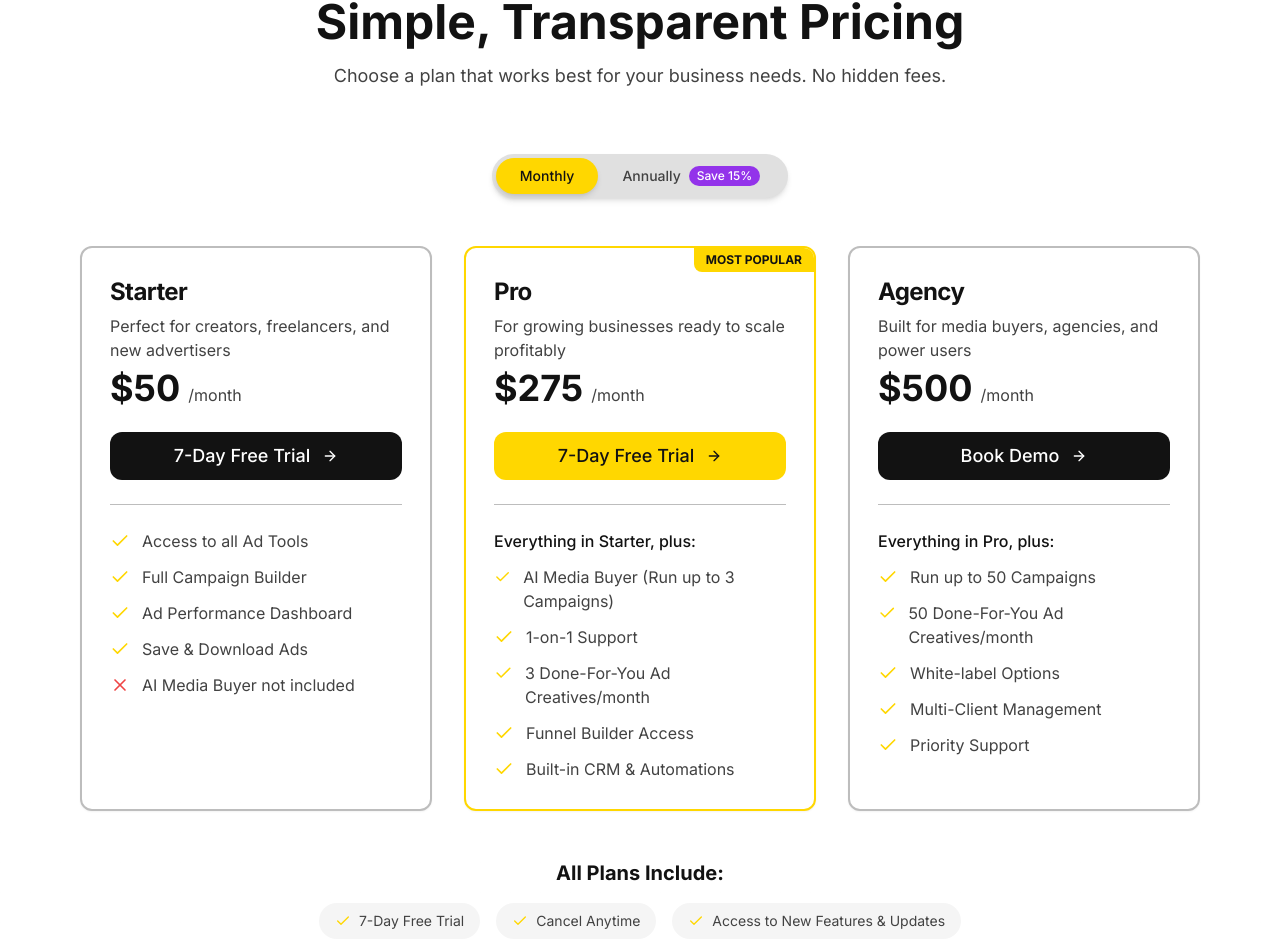
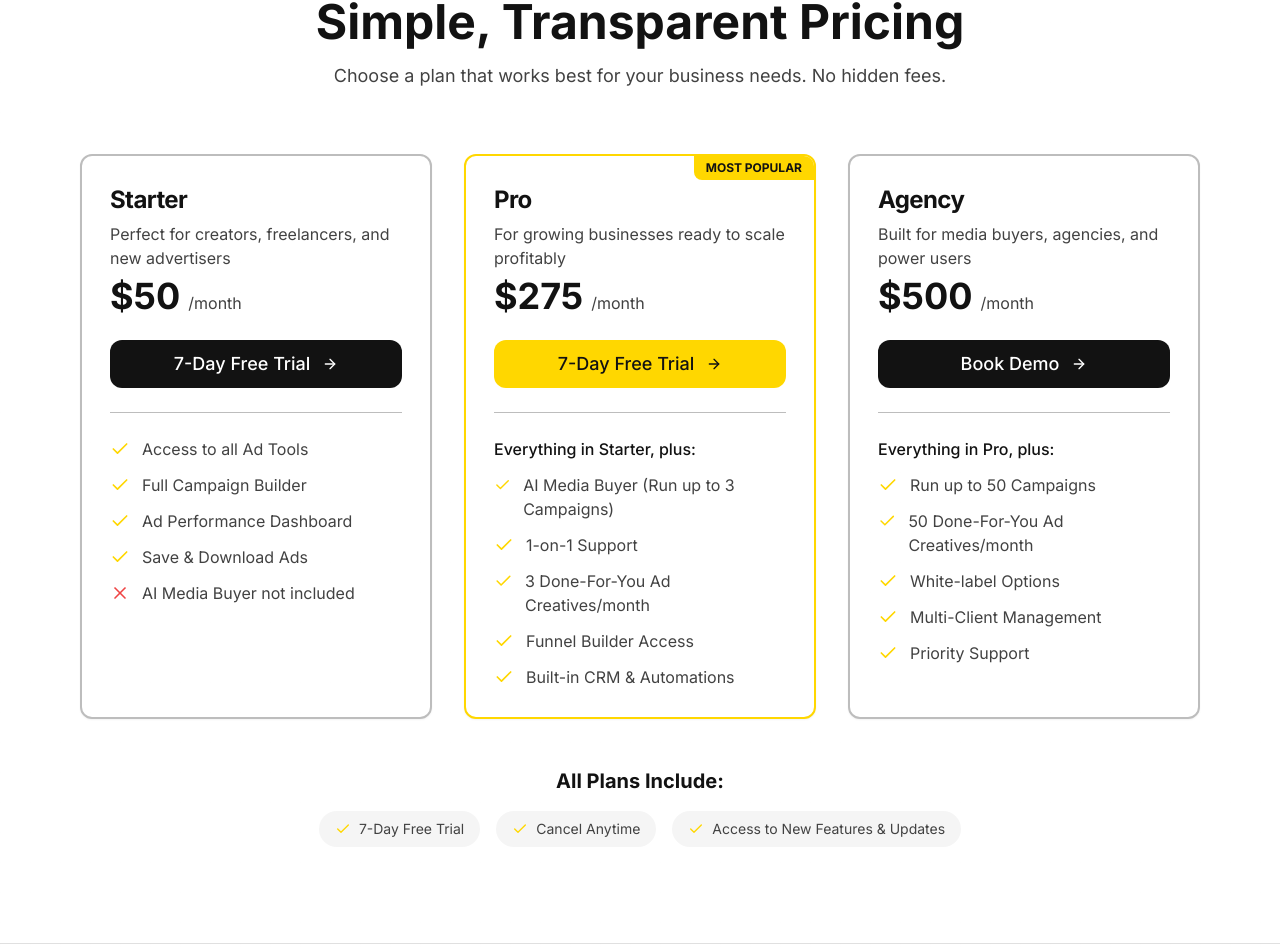
Before and after one commit to juanbind/meta-mastermind-ai-ads, a React (Vite) app: page / in a window 1280 px wide. Shown: the part 2534-3485 px from the top of the page. Built offline with nearby package versions, Linux system fonts and the light colour scheme.

Commit message:
Remove annual plan option
Remove the "annually" button and related functionality from the pricing section as annual plans are not offered.

```diff
--- a/src/components/pricing/PricingSection.tsx
+++ b/src/components/pricing/PricingSection.tsx
@@ -1,5 +1,5 @@
 
-import React, { useState } from 'react';
+import React from 'react';
 import { Check, X, ArrowRight } from 'lucide-react';
 import { Button } from '../ui/button';
 import { useNavigate } from 'react-router-dom';
@@ -7,7 +7,6 @@ import { Card, CardHeader, CardContent, CardFooter, CardTitle } from '../ui/card
 
 export function PricingSection() {
   const navigate = useNavigate();
-  const [billingCycle, setBillingCycle] = useState<'monthly' | 'annually'>('monthly');
 
   const handleStartTrial = () => {
     navigate('/auth');
@@ -15,35 +14,6 @@ export function PricingSection() {
 
   return (
     <div className="w-full max-w-6xl mx-auto px-4">
-      {/* Billing Toggle */}
-      <div className="flex justify-center mb-12">
-        <div className="bg-adking-gray-200 shadow-md rounded-full p-1 flex items-center">
-          <button
-            onClick={() => setBillingCycle('monthly')}
-            className={`px-6 py-2 rounded-full text-sm font-medium transition-all ${
-              billingCycle === 'monthly'
-                ? 'bg-adking-primary text-adking-dark shadow-md'
-                : 'text-adking-gray-700 hover:text-adking-dark'
-            }`}
-          >
-            Monthly
-          </button>
-          <button
-            onClick={() => setBillingCycle('annually')}
-            className={`px-6 py-2 rounded-full text-sm font-medium transition-all flex items-center ${
-              billingCycle === 'annually'
-                ? 'bg-adking-primary text-adking-dark shadow-md'
-                : 'text-adking-gray-700 hover:text-adking-dark'
-            }`}
-          >
-            Annually
-            <span className="ml-2 text-xs bg-purple-600 text-white px-2 py-0.5 rounded-full">
-              Save 15%
-            </span>
-          </button>
-        </div>
-      </div>
-
       {/* Pricing Cards */}
       <div className="grid grid-cols-1 md:grid-cols-3 gap-8">
         {/* Starter Plan */}
@@ -53,7 +23,7 @@ export function PricingSection() {
             <p className="text-adking-gray-700 mt-1">Perfect for creators, freelancers, and new advertisers</p>
 
             <div className="flex items-baseline mt-4">
-              <span className="text-4xl font-bold text-adking-dark">${billingCycle === 'annually' ? '42' : '50'}</span>
+              <span className="text-4xl font-bold text-adking-dark">$50</span>
               <span className="text-adking-gray-700 ml-2">/month</span>
             </div>
           </CardHeader>
@@ -102,7 +72,7 @@ export function PricingSection() {
             <p className="text-adking-gray-700 mt-1">For growing businesses ready to scale profitably</p>
 
             <div className="flex items-baseline mt-4">
-              <span className="text-4xl font-bold text-adking-dark">${billingCycle === 'annually' ? '234' : '275'}</span>
+              <span className="text-4xl font-bold text-adking-dark">$275</span>
               <span className="text-adking-gray-700 ml-2">/month</span>
             </div>
           </CardHeader>
@@ -148,7 +118,7 @@ export function PricingSection() {
             <p className="text-adking-gray-700 mt-1">Built for media buyers, agencies, and power users</p>
 
             <div className="flex items-baseline mt-4">
-              <span className="text-4xl font-bold text-adking-dark">${billingCycle === 'annually' ? '425' : '500'}</span>
+              <span className="text-4xl font-bold text-adking-dark">$500</span>
               <span className="text-adking-gray-700 ml-2">/month</span>
             </div>
           </CardHeader>
```
